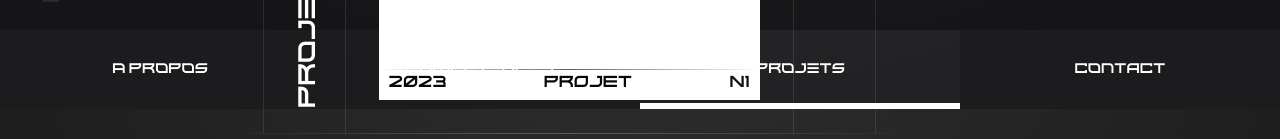
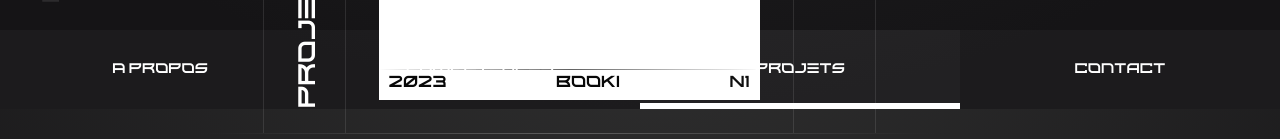
Before and after one commit to Tarborar/OC-Projet-8, a React (Create React App) app: page /projects in a window 1280 px wide. Shown: the part 691-830 px from the top of the page. Built offline with nearby package versions, Linux system fonts and the light colour scheme.

Commit message:
Carousel Web & json

```diff
--- a/src/components/Card.jsx
+++ b/src/components/Card.jsx
@@ -1,15 +1,15 @@
 import '../styles/Card.scss'
 
-function Card({onClick}){ //doit passer l'argument onClick pour le transférer l'événement au component
+function Card({data, onClick}){ //doit passer l'argument onClick pour le transférer l'événement au component
     return(
         <div className='card-bloc' onClick={onClick}>
             <div className='card-content'>
                 <div className='card-content__information'>
                     <div className='card-content-line'></div>
                     <div className='card-content__information--content'>
-                        <div>2023</div>
-                        <div>PROJET</div>
-                        <div>N1</div>
+                        <div>{data.year}</div>
+                        <div>{data.title}</div>
+                        <div>{data.number}</div>
                     </div>
 
                 </div>
--- a/src/components/Modal.jsx
+++ b/src/components/Modal.jsx
@@ -2,7 +2,7 @@ import '../styles/Modal.scss'
 import Button from './Button';
 import close from '../assets/close.svg'
 
-function Modal({ toggleModal }) {
+function Modal({ toggleModal, currentData }) {
     return (
         <div className='modal'>
             <div className='overlay' onClick={toggleModal}>
@@ -11,17 +11,17 @@ function Modal({ toggleModal }) {
                         <img className='modal-content__image--close' src={close} alt="" onClick={toggleModal}/>
                     </div>
                     <div className='modal-content__information'>
-                        <h3 className='modal-content__information__title'>Projet 1</h3>
+                        <h3 className='modal-content__information__title'>{currentData.title}</h3>
                         <div>
-                            <div className='smallText modal-content__information--date'>23.03.2023</div>
+                            <div className='smallText modal-content__information--date'>{currentData.date}</div>
                             <div className='modal-content__information__line'></div>
                         </div>
 
-                        <div className='subtitleText montserrat'>Lorem ipsum feizjfz feifiefze</div>
+                        <div className='subtitleText montserrat'>{currentData.subtitle}</div>
                         <Button cta={"Découvrir"}></Button>
                         <div>
-                            <h4 className='smallText modal-content__information--small-subtitle'>Projet 1</h4>
-                            <p className='smallText montserrat'>Lorem, ipsum dolor sit amet consectetur adipisicing elit. Tempora dolores, autem id culpa consequuntur illo, vel excepturi delectus aut magnam porro illum harum maxime mollitia, vitae quae perspiciatis voluptas obcaecati?</p>
+                            <h4 className='smallText modal-content__information--small-subtitle'>{currentData.paragraphName}</h4>
+                            <p className='smallText montserrat'>{currentData.paragraph}</p>
                         </div>
 
                     </div>
--- /dev/null
+++ b/src/datas/projects.json
@@ -0,0 +1,26 @@
+[
+    {
+        "title": "Booki",
+        "leftBloc": "Projet 1",
+        "rigthBloc": "Projet 1",
+        "year": "2023",
+        "date": "23.03.2023",
+        "number": "N1",
+        "background": "img",
+        "subtitle": "Lorem ipsum feizjfz feifiefze",
+        "paragraphName": "Projet 1",
+        "paragraph": "Lorem, ipsum dolor sit amet consectetur adipisicing elit. Tempora dolores, autem id culpa consequuntur illo, vel excepturi delectus aut magnam porro illum harum maxime mollitia, vitae quae perspiciatis voluptas obcaecati?"
+    },
+    {
+        "title": "Kasa",
+        "leftBloc": "Projet 2",
+        "rigthBloc": "Projet 2",
+        "year": "2022",
+        "date": "01.01.2022",
+        "number": "N2",
+        "background": "img",
+        "subtitle": "Lorem ipsum",
+        "paragraphName": "Projet 2",
+        "paragraph": "Lorem, consequuntur illo, vitae quae perspiciatis voluptas obcaecati? vitae quae perspiciatis voluptas obcaecati"
+    }
+]
--- a/src/pages/Projects.jsx
+++ b/src/pages/Projects.jsx
@@ -5,7 +5,6 @@ import '../styles/Projects.scss'
 import Logo from './Logo';
 import Web from './Web';
 
-import Modal from '../components/Modal';
 import Transition from '../components/Transition';
 
 function Projects(){
@@ -28,11 +27,7 @@ function Projects(){
                 <Logo toggleState={toggleState} />
                 <Transition toggleState={toggleState} toggleTab={toggleTab}/>
             </div>
-            {modal && (
-                <Modal toggleModal={toggleModal} />
-            )}
         </div>
-
     );
 }
 
--- a/src/pages/Web.jsx
+++ b/src/pages/Web.jsx
@@ -1,19 +1,53 @@
+import React, { useState } from 'react'
+
+import projects from '../datas/projects.json'
+
 import Card from '../components/Card'
 import arrow from '../assets/arrow.svg'
 
+import Modal from '../components/Modal';
+
 import '../styles/Web.scss'
 
-function Web({toggleState, toggleModal}){
+function Web({toggleState}){
+    const [currentCardIndex, setCurrentCardIndex] = useState(0);
+    const [modal, setModal] = useState(false);
+
+    const nextCard = () => {
+        setCurrentCardIndex((prevIndex) => (prevIndex + 1) % projects.length);
+    };
+
+    const prevCard = () => {
+        setCurrentCardIndex((prevIndex) =>
+        prevIndex === 0 ? projects.length - 1 : prevIndex - 1
+        );
+    };
+
+    const toggleModal = () =>{
+        setModal(!modal);
+    }
+
     return(
         <div className={toggleState === 1 ? 'projects-bloc__web active-web' : 'projects-bloc__web'}>
-                    <div className='projects-bloc__web__carousel-line'></div>
-                    <div className='projects-bloc__web__carousel'>
-                        <div className='projects-bloc__web--left-line'>Projet 1 <img src={arrow} alt="" className='projects-bloc__web--left-arrow'/></div>
-                        <div className='projects-bloc__web--main-line'><Card onClick={toggleModal}/></div>
-                        <div className='projects-bloc__web--right-line'>Projet 1 <img src={arrow} alt="" className='projects-bloc__web--right-arrow'/></div>
-                    </div>
-                    <div className='projects-bloc__web__carousel-line'></div>
-                </div>
+        <div className='projects-bloc__web__carousel-line'></div>
+        <div className='projects-bloc__web__carousel'>
+          <div className='projects-bloc__web--left-line' onClick={prevCard}>
+            {projects[currentCardIndex].leftBloc}
+            <img src={arrow} alt='' className='projects-bloc__web--left-arrow' />
+          </div>
+          <div className='projects-bloc__web--main-line'>
+            <Card data={projects[currentCardIndex]} onClick={toggleModal} />
+          </div>
+          <div className='projects-bloc__web--right-line' onClick={nextCard}>
+            {projects[currentCardIndex].rigthBloc}
+            <img src={arrow} alt='' className='projects-bloc__web--right-arrow' />
+          </div>
+        </div>
+        <div className='projects-bloc__web__carousel-line'></div>
+        {modal && (
+                <Modal toggleModal={toggleModal} currentData={projects[currentCardIndex]}/>
+            )}
+      </div>
     )
 }
 
```
Also changed, not shown: src/components/Transition.jsx (+4 -4 lines).
